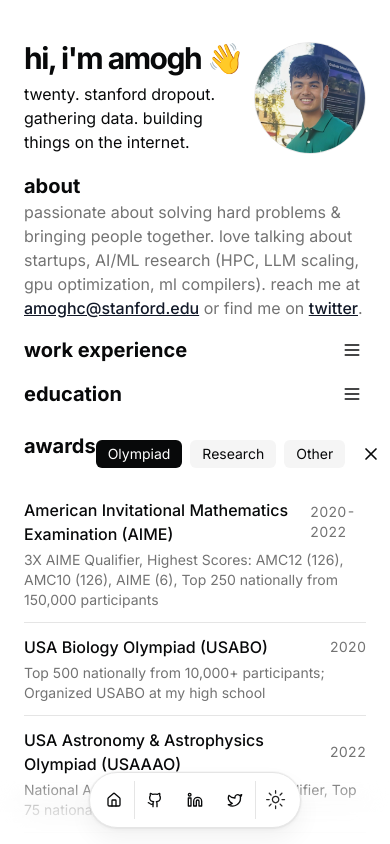
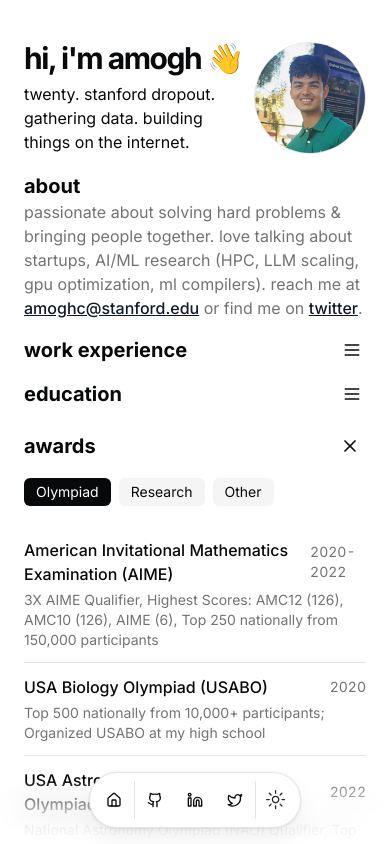
Before and after one commit to AmoghChaturvedi1/portfolio, a Next.js app: page / in a window 390 px wide. Both pictures are taken after a click on the button 350 px from the left and 454 px from the top of the page. Shown: the top 844 px of the page. Built offline with nearby package versions, Linux system fonts and the light colour scheme.

Commit message:
formatting

```diff
--- a/src/app/page.tsx
+++ b/src/app/page.tsx
@@ -150,7 +150,7 @@ export default function Page() {
                     if (subtab.title === "Ubicloud (YC W24)") {
                       mobileSubtabTitle = "Ubicloud";
                     } else if (subtab.title === "Stanford Institute for Economic Policy Research") {
-                      mobileSubtabTitle = "Stanford Economics.";
+                      mobileSubtabTitle = "SIEPR";
                     } else if (subtab.title === "Zage Lab, UC San Diego") {
                       mobileSubtabTitle = "UC San Diego";
                     } else if (subtab.title === "Burton Lab, Scripps Research Institute") {
@@ -241,11 +241,41 @@ export default function Page() {
       </section>
       <section id="awards">
         <div className="flex flex-col gap-4">
-          <div className="flex items-center">
-            <h2 className={`text-xl font-bold ${isMobile ? 'mb-2' : ''} mr-auto`}>awards</h2>
+          {isMobile ? (
+            /* Mobile layout - stacked vertically */
+            <>
+              <div className="flex justify-between items-center">
+                <h2 className="text-xl font-bold">awards</h2>
+                <button
+                  onClick={() => toggleSection('awards')}
+                  className="p-1 flex items-center justify-center h-8 w-8 rounded-md hover:bg-muted"
+                  aria-label={visibleSections.awards ? "Collapse awards" : "Expand awards"}
+                >
+                  {visibleSections.awards ? <X size={20} /> : <MenuIcon size={20} />}
+                </button>
+              </div>
 
               {visibleSections.awards && (
-              <div className={`flex gap-2 mr-3 ${isMobile ? 'mt-2' : ''}`}>
+                <div className="flex gap-2 overflow-x-auto py-1 -mt-1">
+                  {["Olympiad", "Research", "Other"].map((tab) => (
+                    <div
+                      key={tab}
+                      className={`px-3 py-1 rounded-md text-center cursor-pointer text-sm ${tab === selectedCategory ? "bg-foreground text-background" : "bg-muted text-foreground"}`}
+                      onClick={() => setSelectedCategory(tab === "Other" && selectedCategory === "Startup" ? "Other" : tab)}
+                    >
+                      {tab}
+                    </div>
+                  ))}
+                </div>
+              )}
+            </>
+          ) : (
+            /* Desktop layout - side by side */
+            <div className="flex items-center">
+              <h2 className="text-xl font-bold mr-auto">awards</h2>
+
+              {visibleSections.awards && (
+                <div className="flex gap-2 mr-3">
                   {["Olympiad", "Research", "Other"].map((tab) => (
                     <div
                       key={tab}
@@ -260,12 +290,13 @@ export default function Page() {
 
               <button
                 onClick={() => toggleSection('awards')}
-              className={`p-1 flex items-center justify-center h-8 w-8 rounded-md hover:bg-muted ${isMobile ? 'mt-2' : ''}`}
+                className="p-1 flex items-center justify-center h-8 w-8 rounded-md hover:bg-muted"
                 aria-label={visibleSections.awards ? "Collapse awards" : "Expand awards"}
               >
                 {visibleSections.awards ? <X size={20} /> : <MenuIcon size={20} />}
               </button>
             </div>
+          )}
 
           {visibleSections.awards && (
             <ul>
```
Lines whose indentation alone changed are shown as unchanged.
